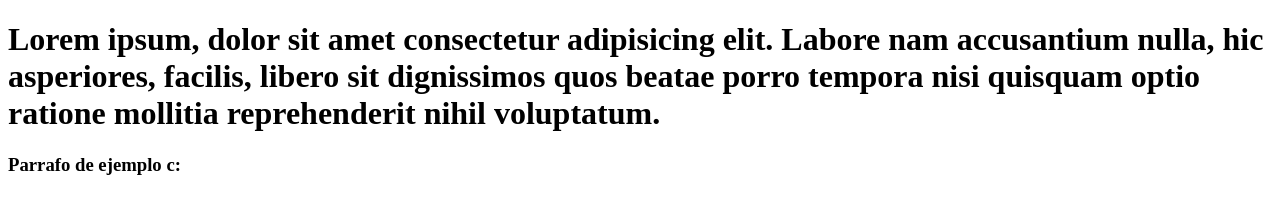
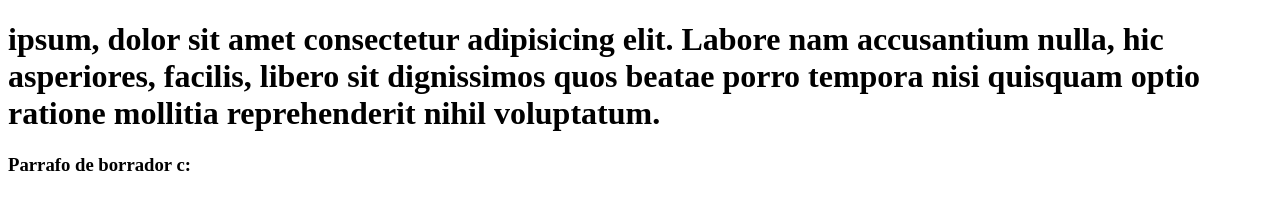
Before and after one commit to Atzel73/exampleRepository, a plain HTML site: page index.html in a window 1280 px wide. Drawn offline with Linux system fonts and the light colour scheme.

Commit message:
quite loremp y ejemplo

```diff
--- a/index.html
+++ b/index.html
@@ -8,8 +8,8 @@
 </head>
 <body>
 
-    	<h1>Lorem ipsum, dolor sit amet consectetur adipisicing elit. Labore nam accusantium nulla, hic asperiores, facilis, libero sit dignissimos quos beatae porro tempora nisi quisquam optio ratione mollitia reprehenderit nihil voluptatum.</h1>
-        <h3>Parrafo de ejemplo c:</h3>
+    	<h1> ipsum, dolor sit amet consectetur adipisicing elit. Labore nam accusantium nulla, hic asperiores, facilis, libero sit dignissimos quos beatae porro tempora nisi quisquam optio ratione mollitia reprehenderit nihil voluptatum.</h1>
+        <h3>Parrafo de borrador c:</h3>
 
 
 
```
